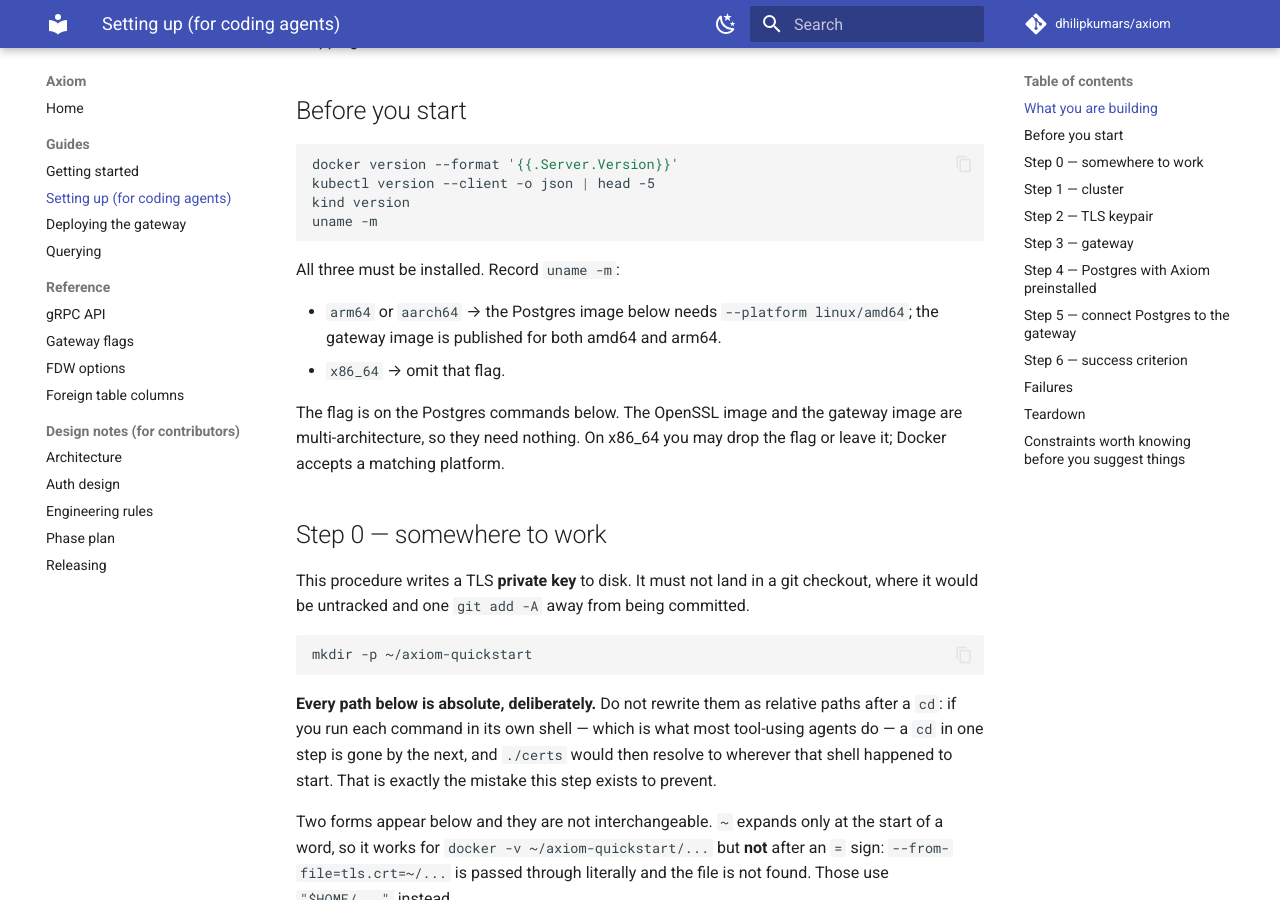
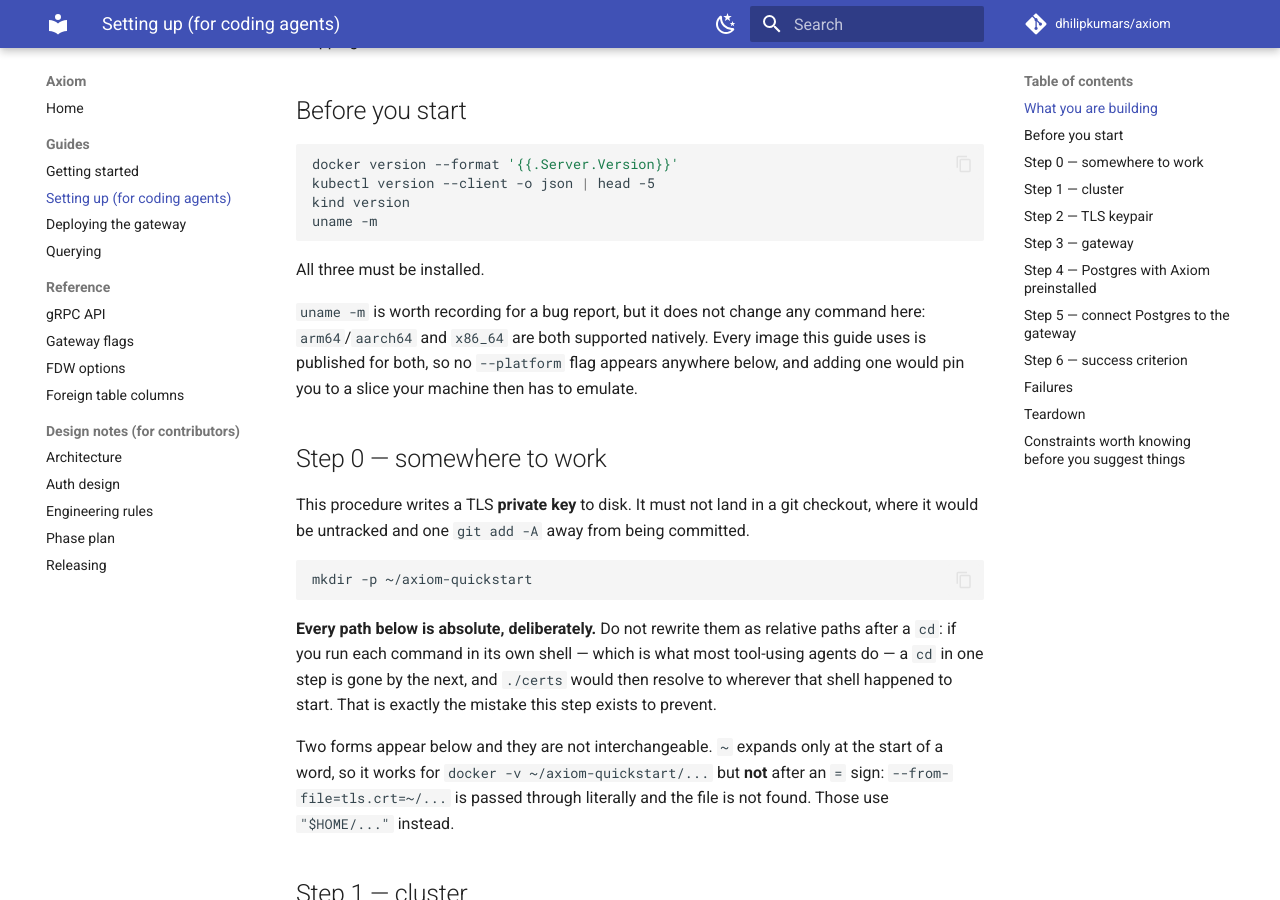
Before and after one commit to dhilipkumars/axiom, an MkDocs documentation site: the page built from docs/guides/for-agents.md, in a window 1280 px wide and 900 px high, scrolled down 614 px. Built offline with MkDocs 1.6.1 and Material for MkDocs 9.7.7, drawn with Linux system fonts in a browser that asks for light colours; comment, search, counter and statistics services are not loaded; some of the changed text lies outside the part shown.

Commit message:
Stop forcing amd64, and let the install gate mean something on arm64
v0.1.1 published every image for both architectures, so the workarounds
are not merely unnecessary now -- they are harmful. Leaving
`--platform linux/amd64` in a command pins the reader to a slice their
machine has to emulate, on hardware that runs the native one.

The install gate was worse than unnecessary. It forced amd64 whenever
`uname -m` said arm64, so on an arm64 host it pulled a slice no arm64
user would ever run, exercised it under emulation, and reported a pass.
The one machine positioned to catch a broken arm64 publish was the one
guaranteed not to look. Removing the override makes it check what a
stranger on that machine actually gets.

Run natively on this arm64 machine against the published 0.1.1, not
argued from the manifest lists: images resolve to linux/arm64, pg17
reports server 170011 and axiom 0.1.1 preloaded, both manifest URLs
answer 200, and the whole procedure from the agent guide returns 8 pods
whose name, phase and node match kubectl exactly.

`no matching manifest` survives as a hard failure but means something
narrower. It used to mean "you are on arm64, pass --platform". It now
means the multi-architecture publish is broken -- `merge` in
postgres-image.yml did not assemble a manifest list, or assembled one
missing an architecture -- and the message says so rather than sending
someone to add a flag that would hide it.

The bash 3.2 `${PLATFORM[@]+...}` workaround goes with it. It existed
only to expand an empty array under `set -u`, and there is no array now.

In the guides the flag is deleted rather than explained, but the failure
row for `no matching manifest` is kept and reframed: the symptom is still
real for anyone pinning a version before 0.1.1, which is the only way to
meet it now.

Co-Authored-By: Claude Opus 5 <noreply@anthropic.com>

````diff
--- a/docs/guides/for-agents.md
+++ b/docs/guides/for-agents.md
@@ -31,14 +31,13 @@ kind version
 uname -m
 ```
 
-All three must be installed. Record `uname -m`:
+All three must be installed.
 
-- `arm64` or `aarch64` → the Postgres image below needs `--platform linux/amd64`; the gateway image is published for both amd64 and arm64.
-- `x86_64` → omit that flag.
-
-The flag is on the Postgres commands below. The OpenSSL image and the gateway
-image are multi-architecture, so they need nothing. On x86_64 you may drop the
-flag or leave it; Docker accepts a matching platform.
+`uname -m` is worth recording for a bug report, but it does not change any
+command here: `arm64`/`aarch64` and `x86_64` are both supported natively.
+Every image this guide uses is published for both, so no `--platform` flag
+appears anywhere below, and adding one would pin you to a slice your machine
+then has to emulate.
 
 ## Step 0 — somewhere to work
 
@@ -185,7 +184,7 @@ kubectl --context kind-axiom -n axiom-system logs deploy/axiom-gateway --tail=30
 
 ```sh
 docker rm -f axiom-postgres 2>/dev/null || true
-docker run -d --name axiom-postgres --platform linux/amd64 \
+docker run -d --name axiom-postgres \
   --network kind \
   -e POSTGRES_PASSWORD=axiom \
   -v ~/axiom-quickstart/certs:/certs:ro \
@@ -277,7 +276,7 @@ point of the project.
 
 | Symptom | Cause | Action |
 | --- | --- | --- |
-| `no matching manifest for linux/arm64/v8` | images are amd64 only, you are on arm64 | add `--platform linux/amd64` |
+| `no matching manifest for linux/arm64/v8` | you pinned a version older than `0.1.1`, which was amd64-only | use `latest-pgNN` or a version from `0.1.1` on |
 | `denied` on `docker pull` | image is private or the tag does not exist | check the tag; do not retry with credentials |
 | `FATAL: cannot create PGC_POSTMASTER variables after startup` | Axiom loaded without `shared_preload_libraries` | use the published image, or preload it |
 | `CREATE EXTENSION` closes the connection | same as above | as above |
@@ -310,7 +309,7 @@ rm -rf ~/axiom-quickstart
   tarball: it refuses to install on a glibc below 2.34 rather than failing at
   the next postmaster start. The images remain the path for trying Axiom
   without touching an existing Postgres.
-- **The Postgres image is amd64 only**; the gateway image supports amd64 and arm64, so only Postgres runs under emulation on arm64.
+- **Every image is published for amd64 and arm64** from v0.1.1 on, so nothing runs under emulation and no `--platform` flag is needed. Versions before that are amd64-only.
 - **What a query can reach is bounded by the gateway's RBAC**, not the SQL
   user's. To expose more kinds, change the ClusterRole and restart the gateway,
   then re-import — foreign tables are catalog objects and do not follow the
--- a/docs/llms.txt
+++ b/docs/llms.txt
@@ -24,7 +24,7 @@ Things worth knowing before answering questions about Axiom:
   it must be preloaded.
 - Linux artifacts need **glibc 2.34+** (Debian 12+, Ubuntu 22.04+, RHEL 9+).
   The packages refuse to install below that; the tarball does not check.
-- Published Postgres images are **amd64 only** today; the gateway image is published for amd64 and arm64. On arm64, run the Postgres image under emulation.
+- All published images are **multi-architecture** (amd64 and arm64) from v0.1.1 on, so no `--platform` flag is needed. Earlier versions are amd64-only.
 - It is pre-1.0. Interfaces may change between minor versions.
 
 ## Setting up a working environment
````
Also changed, not shown: .changes/arm64-native.md (added, +21 -0 lines), docs/guides/getting-started.md (+1 -8 lines), 1 other file.
